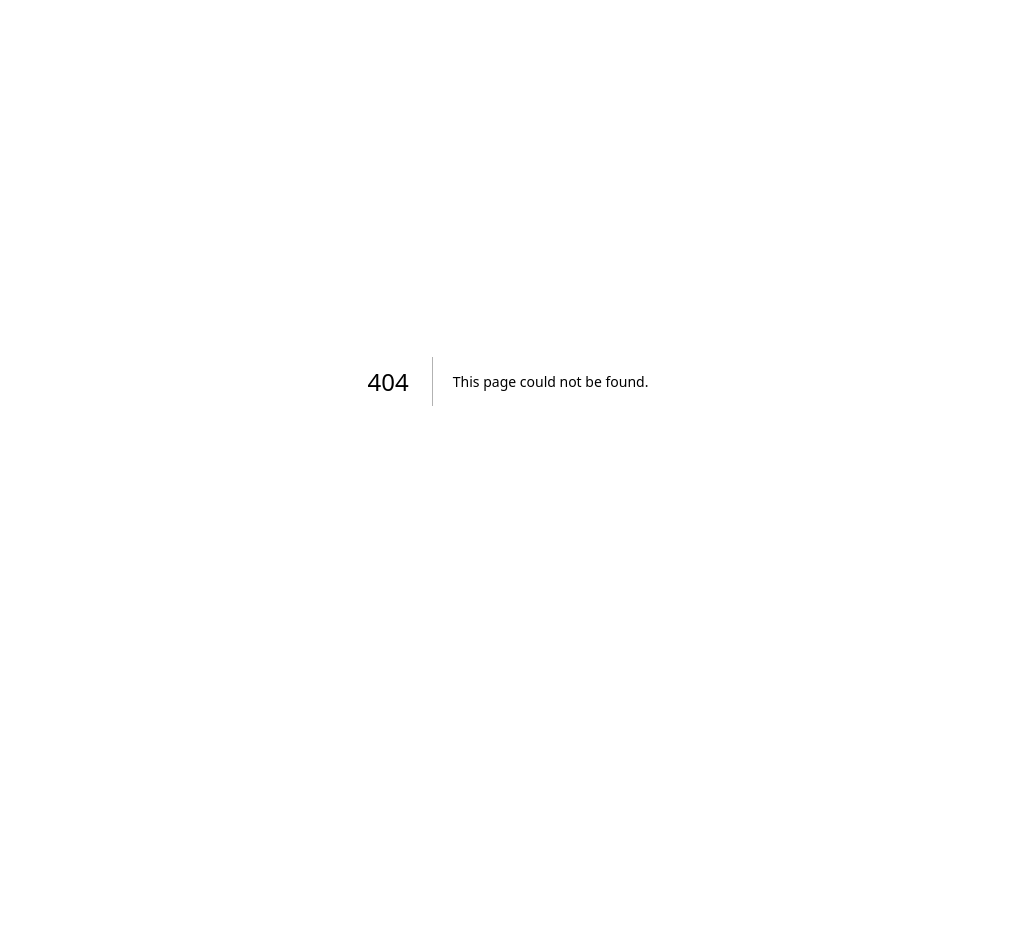
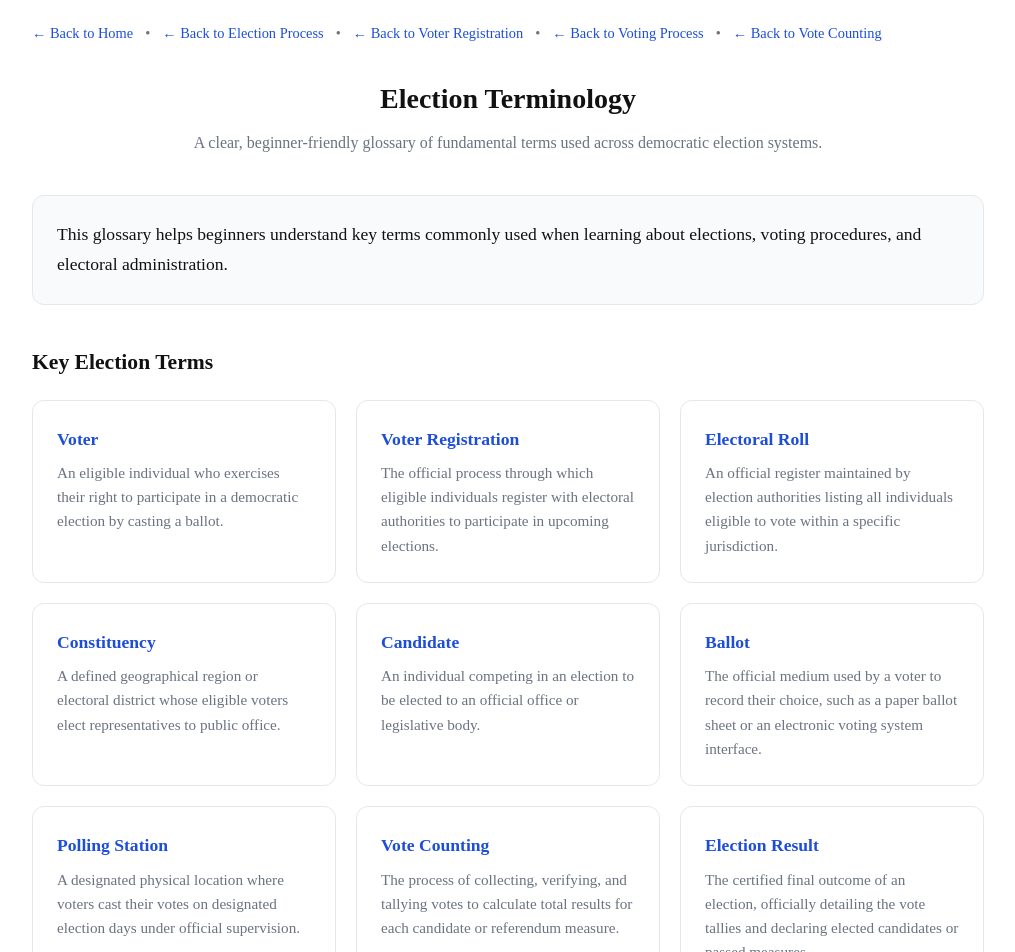
Before and after one commit to devamithra137/Election-Process-Education, a Next.js app: page /glossary in a window 1280 px wide. Before the commit this address had no page. Shown: the part 80-1032 px from the top of the page, without its empty margins (132-1147 px from the left). Before the commit the page ends 862 px from the top, so only its background shows below. Built offline with nearby package versions, Linux system fonts and the light colour scheme.

Commit message:
Add election terminology glossary

```diff
--- a/src/app/globals.css
+++ b/src/app/globals.css
@@ -976,6 +976,90 @@ a {
   font-weight: 500;
 }
 
+/* ─── Glossary Page ─────────────────────────────────────────── */
+.glossary-page-container {
+  width: 100%;
+  max-width: 1000px;
+  margin: 0 auto;
+  padding: 2.5rem 1.5rem 4rem;
+}
+
+.glossary-nav {
+  display: flex;
+  align-items: center;
+  gap: 0.75rem;
+  margin-bottom: 2rem;
+  font-size: 0.9rem;
+  flex-wrap: wrap;
+}
+
+.glossary-header {
+  margin-bottom: 2.5rem;
+}
+
+.glossary-intro {
+  margin-bottom: 2.5rem;
+}
+
+.glossary-section-title {
+  font-size: 1.35rem;
+  font-weight: 700;
+  color: var(--color-foreground);
+  margin-bottom: 1.25rem;
+}
+
+.glossary-content {
+  margin-bottom: 2.5rem;
+}
+
+.glossary-list {
+  display: grid;
+  grid-template-columns: repeat(auto-fit, minmax(280px, 1fr));
+  gap: 1.25rem;
+}
+
+.glossary-card {
+  background-color: #ffffff;
+  border: 1px solid #e5e7eb;
+  border-radius: 0.75rem;
+  padding: 1.5rem;
+  transition: border-color 0.2s ease, box-shadow 0.2s ease;
+}
+
+.glossary-card:hover {
+  border-color: var(--color-accent);
+  box-shadow: 0 4px 12px rgba(29, 78, 216, 0.06);
+}
+
+.glossary-term {
+  font-size: 1.1rem;
+  font-weight: 700;
+  color: var(--color-accent);
+  margin-bottom: 0.5rem;
+}
+
+.glossary-definition {
+  font-size: 0.95rem;
+  color: var(--color-muted);
+  line-height: 1.6;
+  margin: 0;
+}
+
+.glossary-disclaimer {
+  margin-top: 2.5rem;
+  padding: 1.25rem 1.5rem;
+  background-color: #eff6ff;
+  border-left: 4px solid var(--color-accent);
+  border-radius: 0.375rem;
+}
+
+.glossary-disclaimer p {
+  font-size: 0.925rem;
+  color: #1e3a8a;
+  line-height: 1.5;
+  font-weight: 500;
+}
+
 .sr-only {
   position: absolute;
   width: 1px;
--- /dev/null
+++ b/src/app/glossary/page.tsx
@@ -0,0 +1,134 @@
+import React from "react";
+import Link from "next/link";
+import SectionHeading from "@/components/SectionHeading";
+
+export const metadata = {
+  title: "Election Terminology",
+  description:
+    "A beginner-friendly educational glossary defining key terms used in democratic elections, including voters, registration, ballots, constituencies, and election authorities.",
+};
+
+const GLOSSARY_ITEMS = [
+  {
+    term: "Voter",
+    definition:
+      "An eligible individual who exercises their right to participate in a democratic election by casting a ballot.",
+  },
+  {
+    term: "Voter Registration",
+    definition:
+      "The official process through which eligible individuals register with electoral authorities to participate in upcoming elections.",
+  },
+  {
+    term: "Electoral Roll",
+    definition:
+      "An official register maintained by election authorities listing all individuals eligible to vote within a specific jurisdiction.",
+  },
+  {
+    term: "Constituency",
+    definition:
+      "A defined geographical region or electoral district whose eligible voters elect representatives to public office.",
+  },
+  {
+    term: "Candidate",
+    definition:
+      "An individual competing in an election to be elected to an official office or legislative body.",
+  },
+  {
+    term: "Ballot",
+    definition:
+      "The official medium used by a voter to record their choice, such as a paper ballot sheet or an electronic voting system interface.",
+  },
+  {
+    term: "Polling Station",
+    definition:
+      "A designated physical location where voters cast their votes on designated election days under official supervision.",
+  },
+  {
+    term: "Vote Counting",
+    definition:
+      "The process of collecting, verifying, and tallying votes to calculate total results for each candidate or referendum measure.",
+  },
+  {
+    term: "Election Result",
+    definition:
+      "The certified final outcome of an election, officially detailing the vote tallies and declaring elected candidates or passed measures.",
+  },
+  {
+    term: "Election Authority",
+    definition:
+      "The official agency or public body legally tasked with administering, managing, and enforcing rules for democratic elections.",
+  },
+];
+
+export default function GlossaryPage() {
+  return (
+    <main className="glossary-page-container">
+      <nav className="glossary-nav" aria-label="Page navigation">
+        <Link href="/" className="back-link">
+          ← Back to Home
+        </Link>
+        <span className="nav-separator" aria-hidden="true">
+          •
+        </span>
+        <Link href="/election-process" className="back-link">
+          ← Back to Election Process
+        </Link>
+        <span className="nav-separator" aria-hidden="true">
+          •
+        </span>
+        <Link href="/voter-registration" className="back-link">
+          ← Back to Voter Registration
+        </Link>
+        <span className="nav-separator" aria-hidden="true">
+          •
+        </span>
+        <Link href="/voting-process" className="back-link">
+          ← Back to Voting Process
+        </Link>
+        <span className="nav-separator" aria-hidden="true">
+          •
+        </span>
+        <Link href="/vote-counting" className="back-link">
+          ← Back to Vote Counting
+        </Link>
+      </nav>
+
+      <div className="glossary-header">
+        <SectionHeading
+          title="Election Terminology"
+          subtitle="A clear, beginner-friendly glossary of fundamental terms used across democratic election systems."
+        />
+      </div>
+
+      <section className="glossary-intro" aria-labelledby="intro-heading">
+        <h2 id="intro-heading" className="sr-only">
+          Introduction
+        </h2>
+        <p className="intro-text">
+          This glossary helps beginners understand key terms commonly used when learning about elections, voting procedures, and electoral administration.
+        </p>
+      </section>
+
+      <section className="glossary-content" aria-labelledby="terms-heading">
+        <h2 id="terms-heading" className="glossary-section-title">
+          Key Election Terms
+        </h2>
+        <dl className="glossary-list">
+          {GLOSSARY_ITEMS.map((item) => (
+            <div key={item.term} className="glossary-card">
+              <dt className="glossary-term">{item.term}</dt>
+              <dd className="glossary-definition">{item.definition}</dd>
+            </div>
+          ))}
+        </dl>
+      </section>
+
+      <div className="glossary-disclaimer" role="note">
+        <p>
+          <strong>Educational Note:</strong> Terminology and election procedures can differ between countries, election types, and local jurisdictions.
+        </p>
+      </div>
+    </main>
+  );
+}
```
